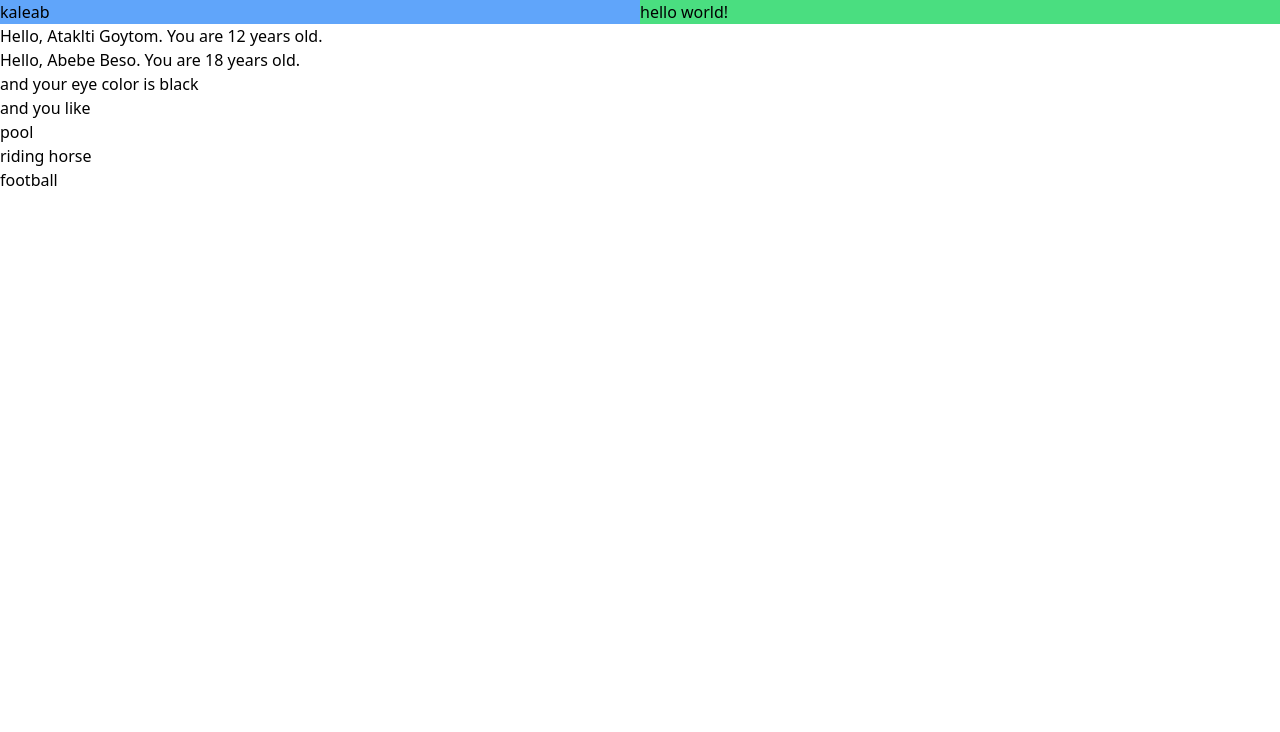
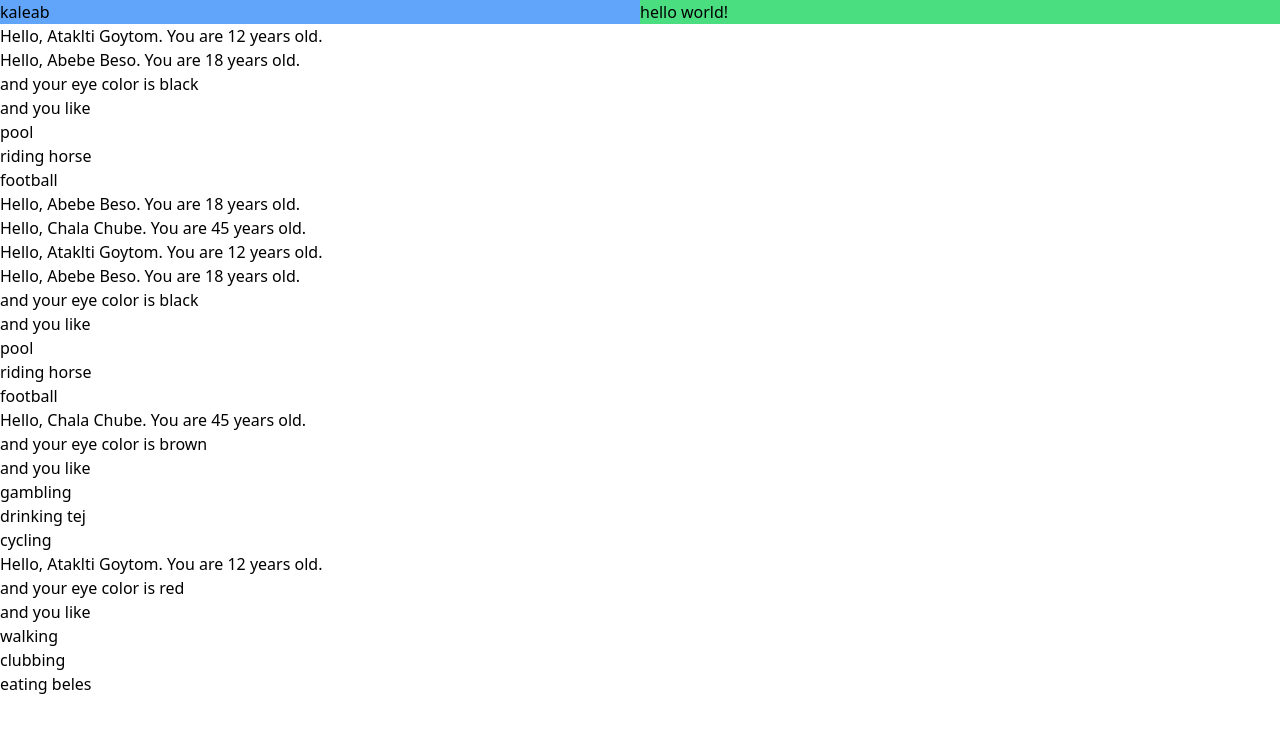
Before and after one commit to kaleabd/React-DesignPatterns, a React (Vite) app: page / in a window 1280 px wide. Shown: the top 732 px of the page. Built offline with nearby package versions, Linux system fonts and the light colour scheme.

Commit message:
finished the person list and regular list but cannot fix the type error on itemcomponents

```diff
--- a/src/App.tsx
+++ b/src/App.tsx
@@ -1,3 +1,4 @@
+import RegularList from "./Layout-Components/Lists_and_ListItems/RegularList";
 import LargePersonListItem from "./Layout-Components/Lists_and_ListItems/people/LargePersonListItem";
 import SmallPersonListItem from "./Layout-Components/Lists_and_ListItems/people/SmallPersonListItem";
 import SplitScreen from "./Layout-Components/Split_Screen/SplitScreen";
@@ -34,6 +35,18 @@ const App = () => {
       <SmallPersonListItem person={people[2]}/>
       <LargePersonListItem person={people[0]}/>
 
+      <RegularList
+        items={people}
+        resourceName="person"
+        itemComponent={SmallPersonListItem}
+      />
+
+      <RegularList
+        items={people}
+        resourceName="person"
+        itemComponent={LargePersonListItem}
+      />
+
     </div>
   );
 };
--- a/src/Layout-Components/Lists_and_ListItems/RegularList.tsx
+++ b/src/Layout-Components/Lists_and_ListItems/RegularList.tsx
@@ -0,0 +1,30 @@
+import React from 'react';
+
+type ListProps = {
+  name: string;
+  age: number;
+  eyeColor: string;
+  hobbies: string[];
+};
+
+type RegularListProps = {
+  items: ListProps[];
+  resourceName: string;
+  itemComponent: React.ComponentType;
+};
+
+const RegularList: React.FC<RegularListProps> = ({
+  items,
+  resourceName,
+  itemComponent: ItemComponent,
+}) => {
+  return (
+    <div>
+      {items.map((item, i) => (
+        <ItemComponent key={i} {...{ [resourceName]: item }} />
+      ))}
+    </div>
+  );
+};
+
+export default RegularList;
--- a/src/Layout-Components/Lists_and_ListItems/people/LargePersonListItem.tsx
+++ b/src/Layout-Components/Lists_and_ListItems/people/LargePersonListItem.tsx
@@ -1,6 +1,6 @@
 import React from 'react'
 
-type ListProps = {
+export type ListProps = {
     person: {
         name: string
         age: number
--- a/src/Layout-Components/Lists_and_ListItems/people/SmallPersonListItem.tsx
+++ b/src/Layout-Components/Lists_and_ListItems/people/SmallPersonListItem.tsx
@@ -1,6 +1,6 @@
 import React from 'react'
 
-type smallListProps = {
+export type smallListProps = {
   person : {
     name: string
     age: number
```
